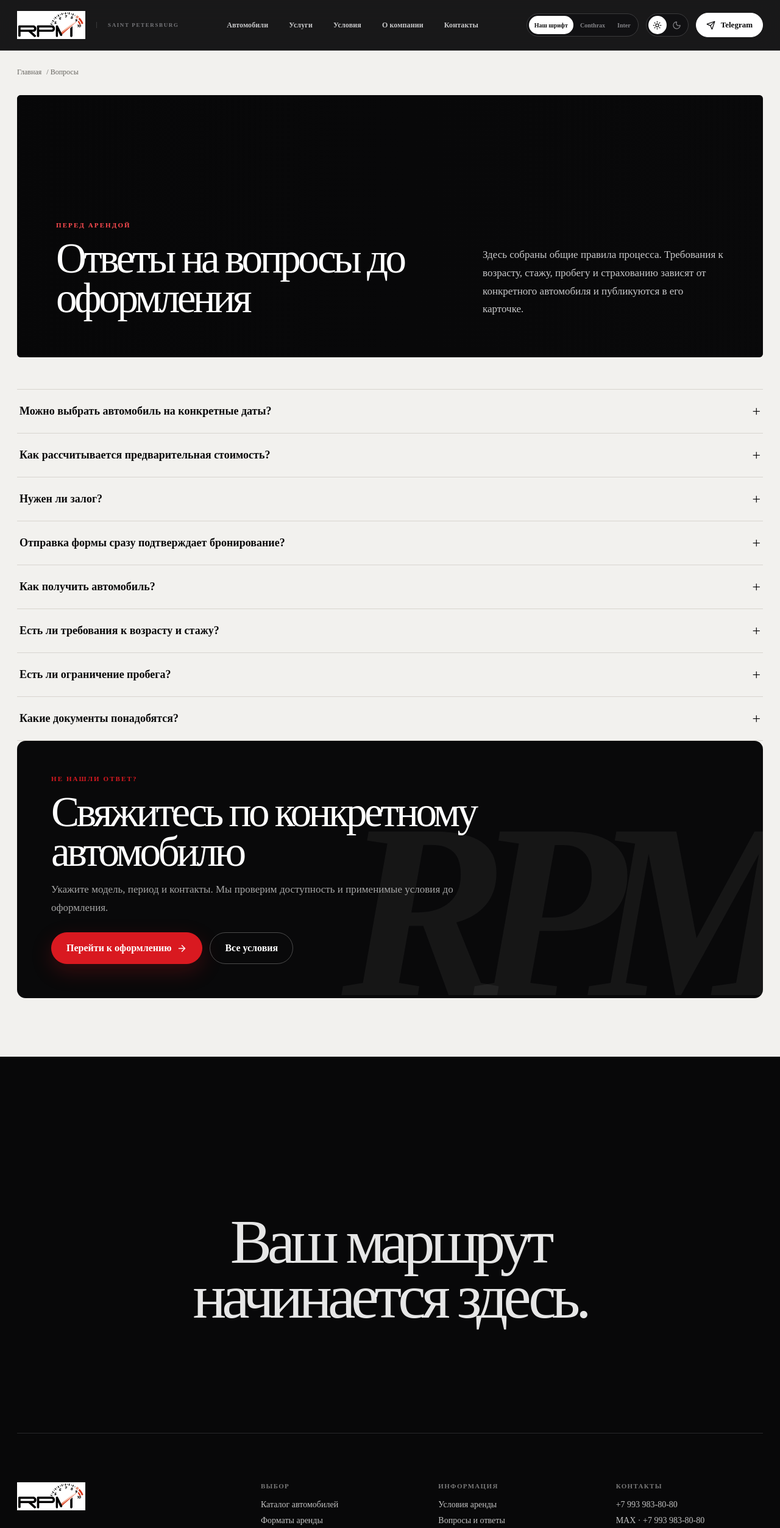
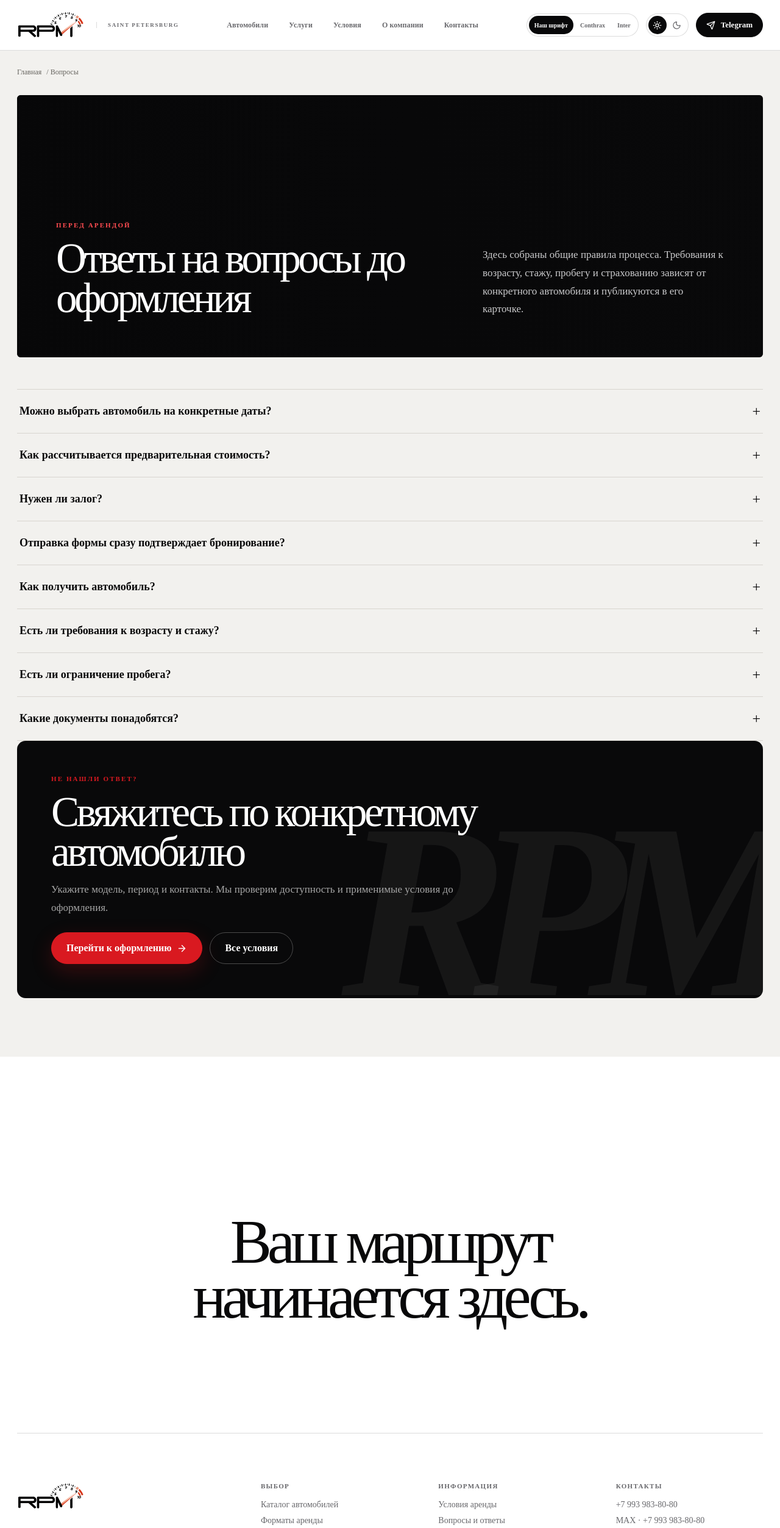
Before and after one commit to meriodasuu/rpm-rent, a Next.js app: page /faq in a window 1280 px wide. Shown: the top 2506 px of the page at 61% size. Built offline with nearby package versions, Linux system fonts and the light colour scheme; no server answers.

Commit message:
feat: align public chrome with active theme

```diff
--- a/src/app/globals.css
+++ b/src/app/globals.css
@@ -8,6 +8,12 @@
   --line: #deded9;
   --accent: #cf1515;
   --accent-dark: #a80f0f;
+  --chrome-bg: #fff;
+  --chrome-ink: #080809;
+  --chrome-muted: #68686c;
+  --chrome-line: rgba(8, 8, 9, .14);
+  --chrome-cta-bg: #080809;
+  --chrome-cta-ink: #fff;
   --radius-sm: 10px;
   --radius: 18px;
   --radius-lg: 28px;
@@ -23,6 +29,12 @@
   --muted: #a5a39d;
   --line: #343438;
   --shadow: 0 18px 55px rgba(0, 0, 0, .34);
+  --chrome-bg: #000;
+  --chrome-ink: #fff;
+  --chrome-muted: #b8b8bc;
+  --chrome-line: rgba(255, 255, 255, .16);
+  --chrome-cta-bg: #fff;
+  --chrome-cta-ink: #080809;
   color-scheme: dark;
 }
 
@@ -35,6 +47,12 @@
     --muted: #a5a39d;
     --line: #343438;
     --shadow: 0 18px 55px rgba(0, 0, 0, .34);
+    --chrome-bg: #000;
+    --chrome-ink: #fff;
+    --chrome-muted: #b8b8bc;
+    --chrome-line: rgba(255, 255, 255, .16);
+    --chrome-cta-bg: #fff;
+    --chrome-cta-ink: #080809;
     color-scheme: dark;
   }
 }
@@ -1652,3 +1670,49 @@ body.gallery-open { overflow: hidden; }
   .about-fleet .title { overflow-wrap: normal; font-size: 48px; }
   .price-line { gap: 12px; font-size: 12px; }
 }
+
+/* Theme-aware public chrome */
+.site-header,
+.site-footer { color: var(--chrome-ink); background: var(--chrome-bg); }
+.site-header { border-bottom-color: var(--chrome-line); }
+.site-header .header-brand > span { color: var(--chrome-muted); border-left-color: var(--chrome-line); }
+.site-header .nav { color: var(--chrome-muted); }
+.site-header .nav a:hover,
+.site-header .nav a.active,
+.site-header .nav a[aria-current="page"] { color: var(--chrome-ink); }
+.site-header .button { color: var(--chrome-cta-ink); background: var(--chrome-cta-bg); border-color: var(--chrome-cta-bg); }
+.site-header .button:hover { color: #fff; background: var(--accent); border-color: var(--accent); }
+.site-header .mobile-menu summary { color: var(--chrome-ink); border-color: var(--chrome-line); }
+.site-header .mobile-panel { color: var(--chrome-ink); background: var(--chrome-bg); border-bottom-color: var(--chrome-line); }
+.site-header .mobile-panel nav a { border-bottom-color: var(--chrome-line); }
+.site-header .theme-toggle,
+.site-header .font-preview-options { background: var(--chrome-bg); border-color: var(--chrome-line); }
+.site-header .theme-toggle-button,
+.site-header .font-preview-button { color: var(--chrome-muted); }
+.site-header .theme-toggle-button:hover,
+.site-header .font-preview-button:hover { color: var(--chrome-ink); }
+.site-header .theme-toggle-button[aria-pressed="true"],
+.site-header .font-preview-button[aria-pressed="true"] { color: var(--chrome-cta-ink); background: var(--chrome-cta-bg); }
+.site-header .font-preview-menu summary { color: var(--chrome-ink); border-color: var(--chrome-line); }
+.site-header .font-preview-menu-options { background: var(--chrome-bg); border-color: var(--chrome-line); }
+.site-header .font-preview-menu-options .font-preview-button { color: var(--chrome-ink); }
+.site-header .font-preview-menu-options .font-preview-button:hover { background: var(--chrome-line); }
+
+.site-footer .footer-statement { color: var(--chrome-ink); background: var(--chrome-bg); border-bottom-color: var(--chrome-line); }
+.site-footer .footer-statement > strong { color: var(--chrome-ink); }
+.site-footer .footer-column h3,
+.site-footer .footer-column a,
+.site-footer .footer-column span,
+.site-footer .footer-bottom,
+.site-footer .muted { color: var(--chrome-muted); }
+.site-footer .footer-column a:hover,
+.site-footer .footer-cta { color: var(--chrome-ink); }
+.site-footer .footer-cta,
+.site-footer .footer-bottom { border-color: var(--chrome-line); }
+
+:root .admin-header .logo-image-dark,
+:root .admin-sidebar .logo-image-dark,
+:root .admin-mobile-header .logo-image-dark { display: none; }
+:root .admin-header .logo-image-light,
+:root .admin-sidebar .logo-image-light,
+:root .admin-mobile-header .logo-image-light { display: block; }
```
Also changed, not shown: 1 other file (tests, documents, lock files or other folders).
